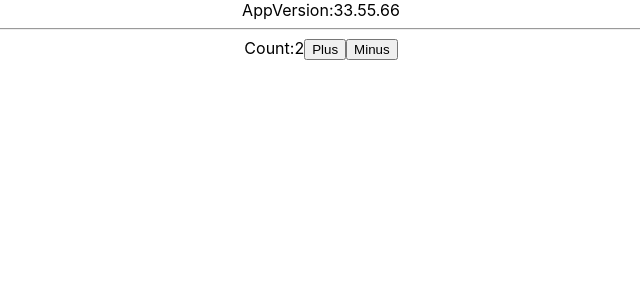
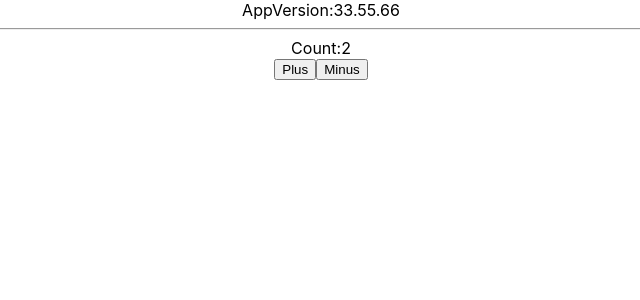
Before and after one commit to YehorKholodiuk/smallReduxexample, a React (Create React App) app: page / in a window 1280 px wide. Shown: the top 300 px of the page, without its empty margins (319-959 px from the left). Built offline with nearby package versions, Linux system fonts and the light colour scheme.

Commit message:
initial commit

```diff
--- a/src/App.js
+++ b/src/App.js
@@ -1,6 +1,7 @@
 import logo from './logo.svg';
 import './App.css';
 import {connect} from "react-redux";
+import Controls from "./Controls";
 
 function App(props) {
     return (
@@ -8,8 +9,8 @@ function App(props) {
             AppVersion:{props.av}
             <hr/>
             Count:{props.myCount}
-            <button onClick={props.plus}>Plus</button>
-            <button onClick={props.minus}>Minus</button>
+
+            <Controls/>
         </div>
     );
 }
@@ -20,9 +21,6 @@ const mapStateToProps = state => ({
 
 })
 
-const mapDispatchToProps = dispatch => ({
-    plus: () => dispatch({type:'PLUS'}),
-    minus: () => dispatch({type:'MINUS'})
-})
 
-export default connect(mapStateToProps, mapDispatchToProps)(App);
+
+export default connect(mapStateToProps)(App);
--- /dev/null
+++ b/src/Controls.js
@@ -0,0 +1,16 @@
+import {connect} from "react-redux";
+
+function Controls(props) {
+    return (
+        <div>
+            <button onClick={props.plus}>Plus</button>
+            <button onClick={props.minus}>Minus</button>
+        </div>
+    )
+}
+
+const mapDispatchToProps = dispatch => ({
+    plus: () => dispatch({type: 'PLUS'}),
+    minus: () => dispatch({type: 'MINUS'})
+})
+export default connect(null, mapDispatchToProps)(Controls)
```
